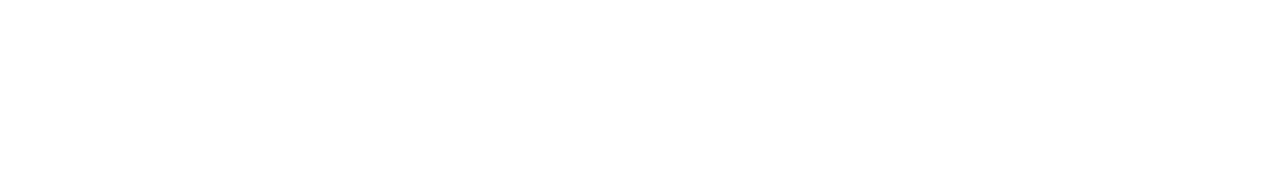
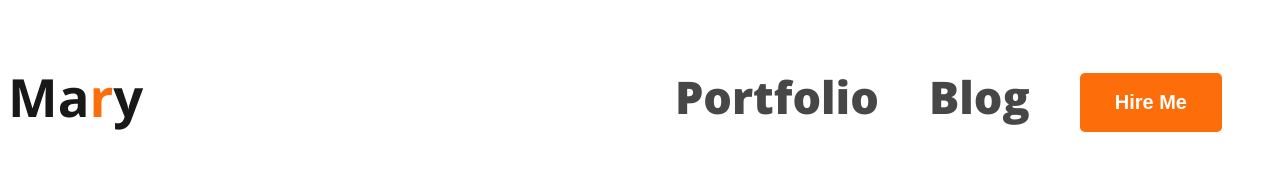
Before and after one commit to Obyduzzaman-Abir/portfolio1, a plain HTML site: page index.html in a window 1280 px wide. Drawn offline with nearby package versions, Linux system fonts and the light colour scheme.

Commit message:
Navbar ready

```diff
--- a/index.html
+++ b/index.html
@@ -3,11 +3,22 @@
 <head>
     <meta charset="UTF-8">
     <meta name="viewport" content="width=device-width, initial-scale=1.0">
+   <link rel="preconnect" href="https://fonts.googleapis.com">
+    <link rel="preconnect" href="https://fonts.gstatic.com" crossorigin>
+    <link href="https://fonts.googleapis.com/css2?family=Open+Sans:ital,wght@0,300..800;1,300..800&display=swap" rel="stylesheet">
+    <link rel="stylesheet" href="styles/portfolio.css">
     <title>portfolio-1</title>
 </head>
 <body>
     <header>
-
+        <nav class="nav-item">
+            <h3>Ma<span class="text-primary">r</span>y</h3>
+            <ul>
+                <li><a href="">Portfolio</a></li>
+                <li><a href="">Blog </a></li>
+                <li><button class="btn-primary">Hire Me</button></li>
+            </ul>
+        </nav>
     </header>
     <main>
 
--- /dev/null
+++ b/styles/portfolio.css
@@ -0,0 +1,49 @@
+/* Nav Related Styles*/
+body {
+    font-family: "Open Sans", sans-serif;
+}
+
+nav {
+    display: flex;
+    justify-content: space-between;
+    align-items: center;
+}
+
+.nav-item {
+    color: #181818;
+    font-size: 45px;
+    font-style: normal;
+    font-weight: 800;
+}
+
+.text-primary {
+    color: #FD6E0A;
+}
+
+.btn-primary {
+    border-radius: 5px;
+    background-color: #FD6E0A;
+    border: 0;
+    color: white;
+    font-size: 20px;
+    font-weight: 700;
+    padding: 18px 35px;
+
+
+}
+
+nav>ul {
+    display: flex;
+    align-items: center;
+}
+
+nav li {
+    list-style: none;
+    margin-right: 50px;
+
+}
+
+nav a {
+    text-decoration: none;
+    color: #474747;
+}
```
